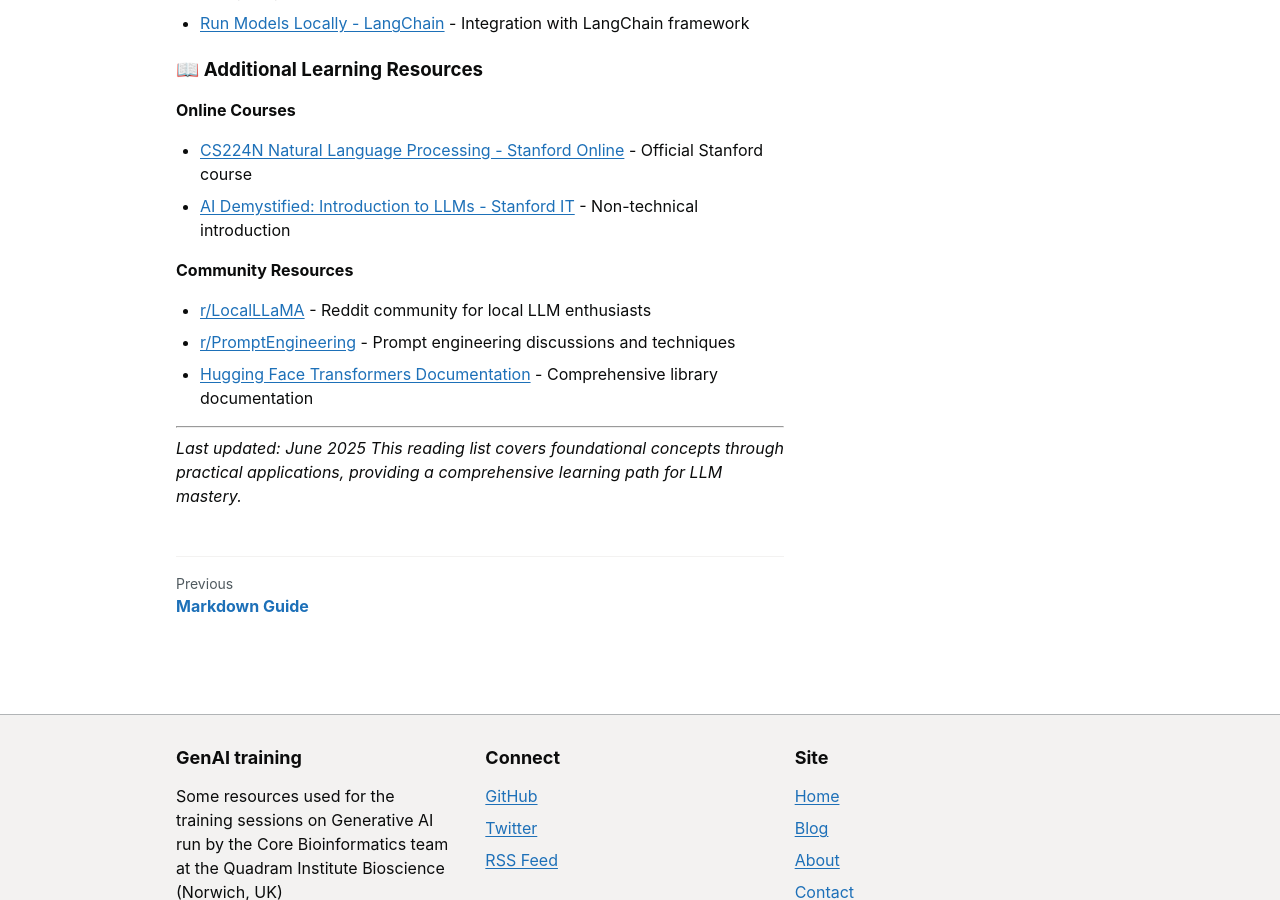
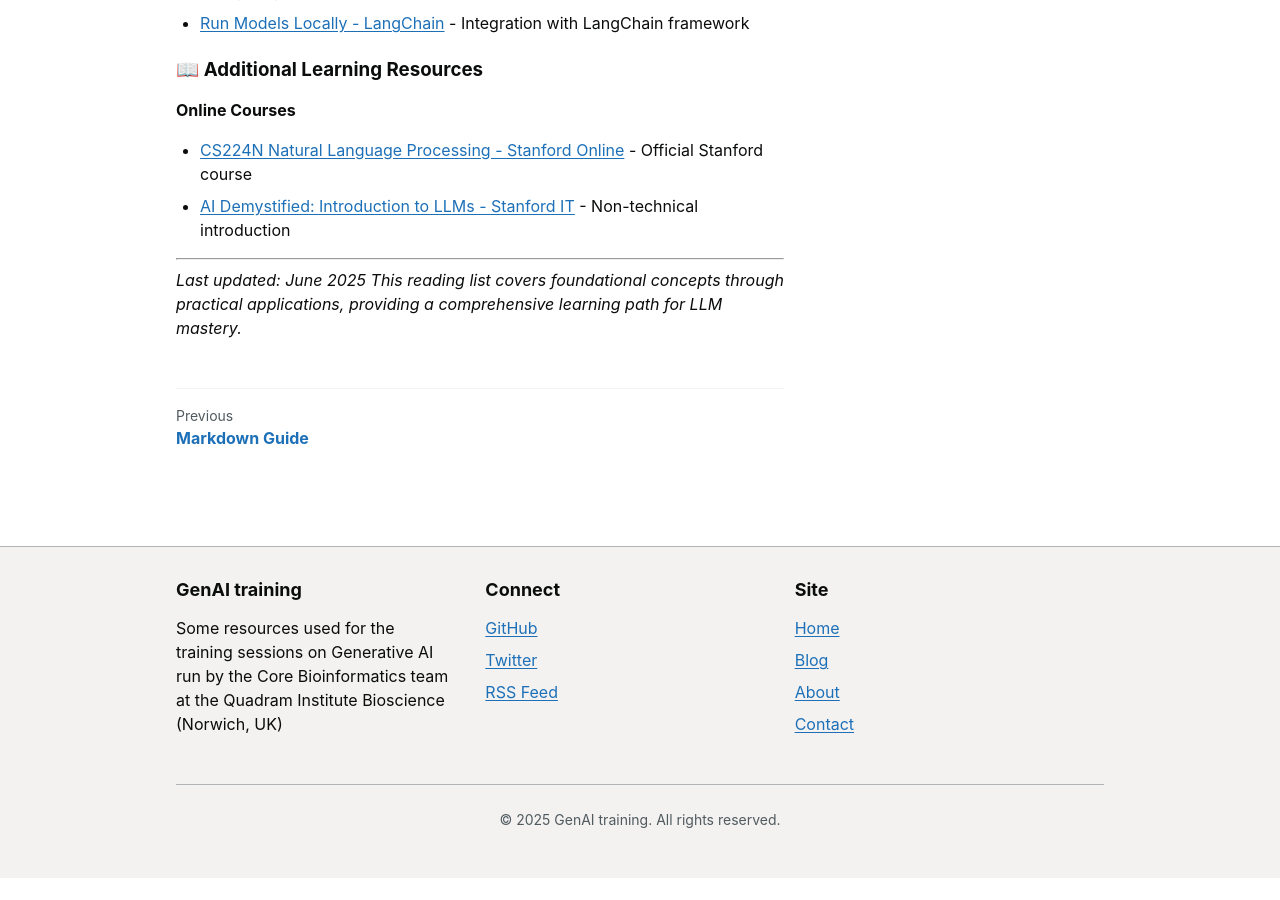
Before and after one commit to quadram-institute-bioscience/ai-training, a Jekyll site: the page built from docs/_posts/2025-06-01-introduction-to-llm.md, in a window 1280 px wide and 900 px high, scrolled down 6116 px. Built offline with Jekyll 4.4.1, drawn with Linux system fonts in a browser that asks for light colours; after the commit the page ends 6994 px from its top, so only the background shows below that.

```diff
--- a/docs/_posts/2025-06-01-introduction-to-llm.md
+++ b/docs/_posts/2025-06-01-introduction-to-llm.md
@@ -145,41 +145,41 @@ Official Guides:
 - **[OpenAI Prompt Engineering Guide](https://platform.openai.com/docs/guides/prompt-engineering)** - Official best practices from OpenAI
 - [Best Practices for Prompt Engineering - OpenAI API](https://help.openai.com/en/articles/6654000-best-practices-for-prompt-engineering-with-the-openai-api) - Comprehensive API-focused guide
 
-**Advanced Techniques:**
+Advanced Techniques:
 - [10 Best Practices for Prompt Engineering - PromptHub](https://www.prompthub.us/blog/10-best-practices-for-prompt-engineering-with-any-model) - Universal prompt engineering principles
 - [Prompt Engineering Techniques - K2view](https://www.k2view.com/blog/prompt-engineering-techniques/) - Top 5 techniques for 2025
 - [12 Prompt Engineering Best Practices - TechTarget](https://www.techtarget.com/searchenterpriseai/tip/Prompt-engineering-tips-and-best-practices) - Professional development tips
 
-**Hands-on Learning:**
+Hands-on Learning:
 - [Prompt Engineering Tutorial - Spiceworks](https://www.spiceworks.com/tech/artificial-intelligence/articles/what-is-prompt-engineering/) - Practical applications and examples
 
 **7. Retrieval-Augmented Generation (RAG)**
 
-**Foundational Understanding:**
+Foundational Understanding:
 - [What is RAG? - DataCamp](https://www.datacamp.com/blog/what-is-retrieval-augmented-generation-rag) - Complete introduction to RAG concepts
 - [RAG Architecture Deep Dive - LinkedIn](https://www.linkedin.com/pulse/rag-architecture-deep-dive-frank-denneman-4lple) - Comprehensive system architecture explanation
 
-**Implementation Tutorials:**
+Implementation Tutorials:
 - [Building RAG from Scratch - Learn by Building](https://learnbybuilding.ai/tutorial/rag-from-scratch/) - Beginner's step-by-step tutorial
 - [RAG Implementation Strategy - Galileo AI](https://galileo.ai/blog/rag-implementation-strategy-step-step-process-ai-excellence) - Professional implementation guide
 - [RAG in Azure AI Search - Microsoft](https://learn.microsoft.com/en-us/azure/search/retrieval-augmented-generation-overview) - Enterprise-grade RAG solutions
 
-**Advanced RAG Concepts:**
+Advanced RAG Concepts:
 - [RAG Tutorial & Best Practices - Nexla](https://nexla.com/ai-infrastructure/retrieval-augmented-generation/) - Comprehensive coverage with practical examples
 - [What is RAG? - IBM](https://www.ibm.com/think/topics/retrieval-augmented-generation) - Enterprise perspective on RAG implementation
 
 **8. Local LLMs**
 
-**Getting Started:**
+Getting Started:
 - [Run LLMs Locally: 7 Simple Methods - DataCamp](https://www.datacamp.com/tutorial/run-llms-locally-tutorial) - Comprehensive guide covering multiple tools
 - [How to Run Local LLMs - Adventures in CRE](https://www.adventuresincre.com/how-to-install-llm-locally/) - Step-by-step installation guide
 
-**Specific Tools and Platforms:**
+Specific Tools and Platforms:
 - [Ollama Tutorial - KDnuggets](https://www.kdnuggets.com/ollama-tutorial-running-llms-locally-made-super-simple) - Simple local LLM deployment
 - [6 Ways to Run LLMs Locally - Semaphore](https://semaphoreci.com/blog/local-llm) - Multiple implementation approaches
 - [How to Run Local LLMs - n8n](https://blog.n8n.io/local-llm/) - Complete setup guide with automation
 
-**Advanced Local Deployment:**
+Advanced Local Deployment:
 - [How to Run Your Own Local LLM - HackerNoon](https://hackernoon.com/how-to-run-your-own-local-llm-updated-for-2024) - Updated 2024 guide with multiple options
 - [Run Models Locally - LangChain](https://python.langchain.com/docs/how_to/local_llms/) - Integration with LangChain framework
 
@@ -192,10 +192,6 @@ Official Guides:
 - [CS224N Natural Language Processing - Stanford Online](https://online.stanford.edu/courses/cs224n-natural-language-processing-deep-learning) - Official Stanford course
 - [AI Demystified: Introduction to LLMs - Stanford IT](https://uit.stanford.edu/service/techtraining/ai-demystified/llm) - Non-technical introduction
 
-**Community Resources**
-- [r/LocalLLaMA](https://www.reddit.com/r/LocalLLaMA/) - Reddit community for local LLM enthusiasts
-- [r/PromptEngineering](https://www.reddit.com/r/PromptEngineering/) - Prompt engineering discussions and techniques
-- [Hugging Face Transformers Documentation](https://huggingface.co/docs/transformers/) - Comprehensive library documentation
 
 
 
```
Also changed, not shown: docs/index.md (+3 -10 lines), docs/assets/images/cave.jpg (added).
